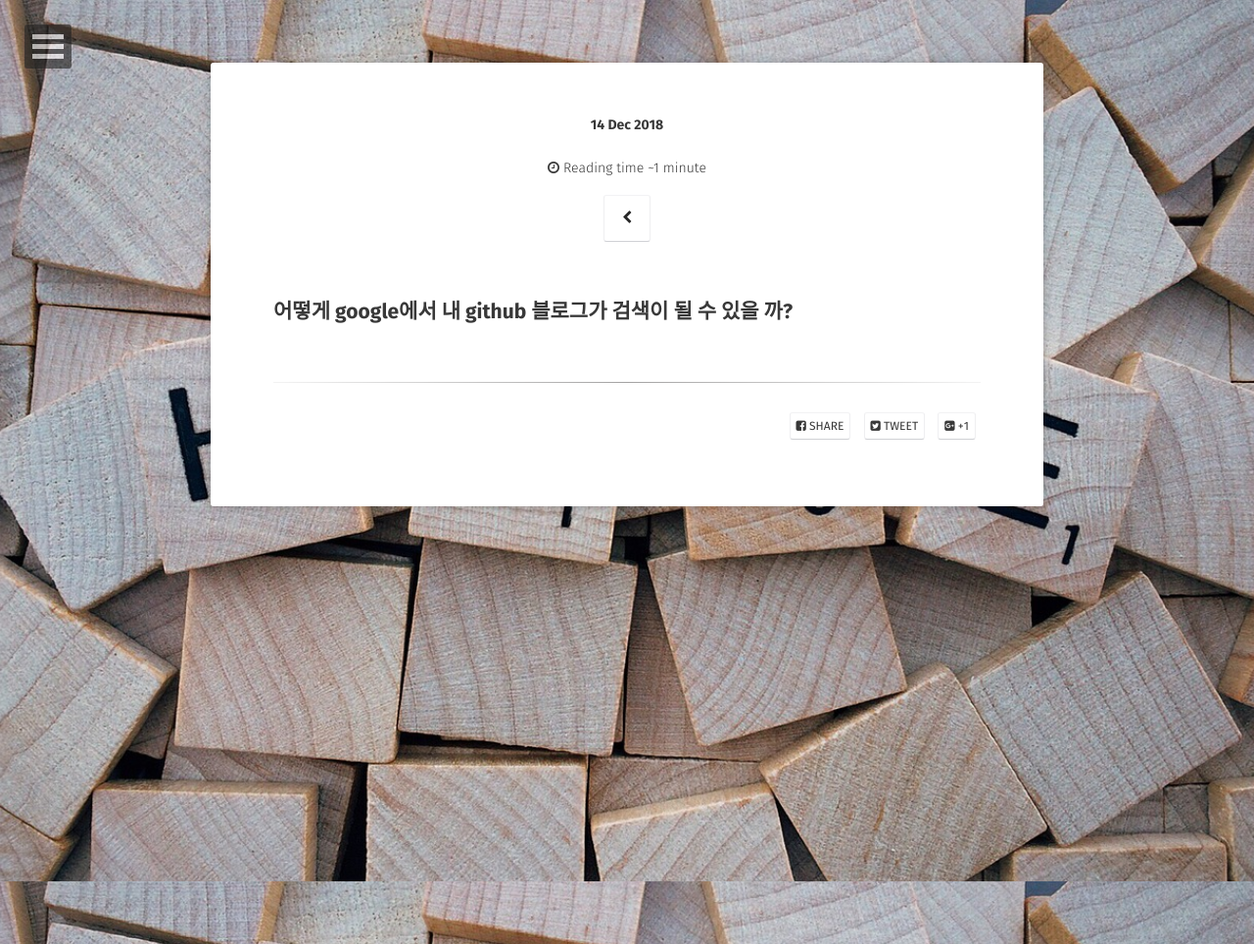
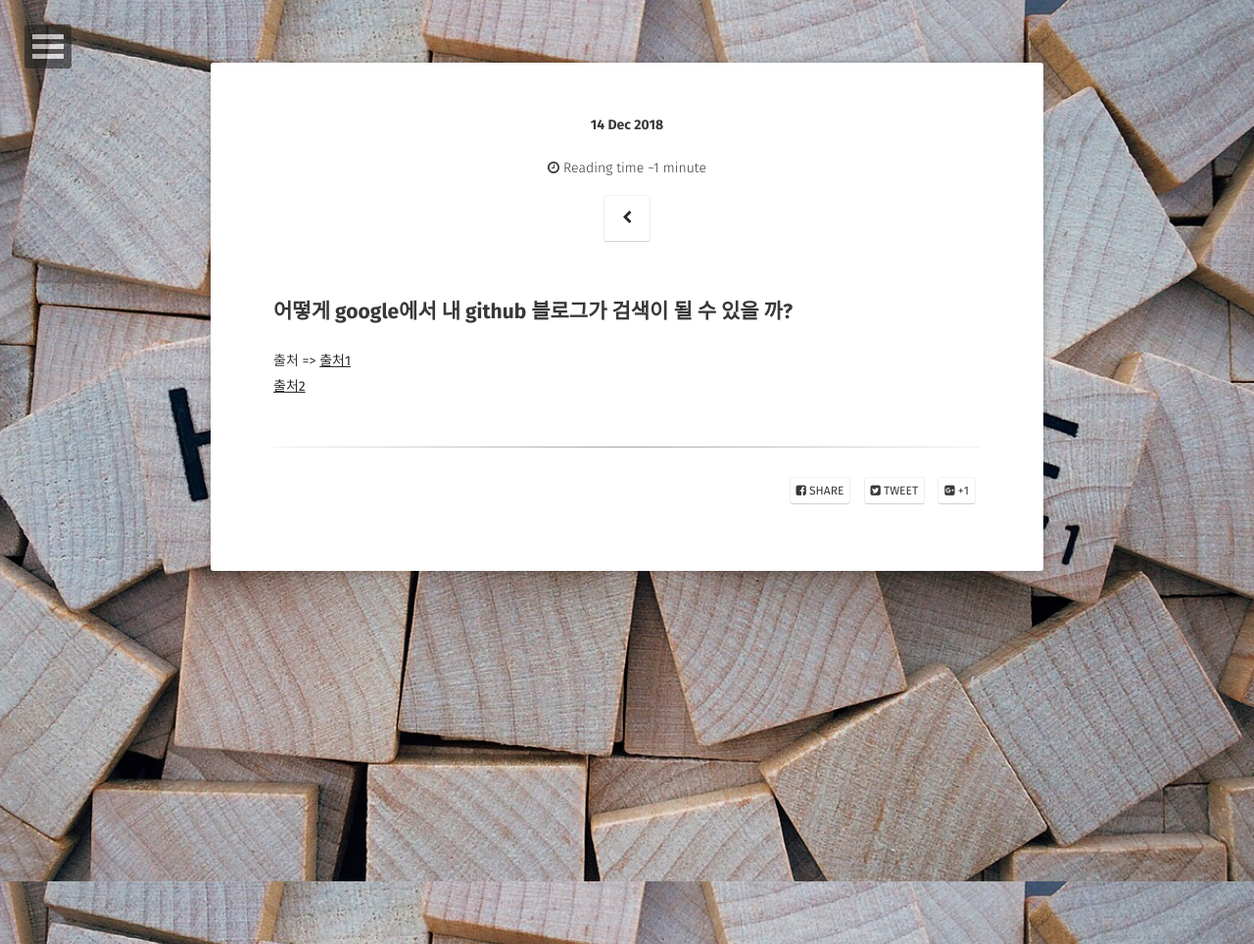
Before and after one commit to Jungjihyuk/JH_Life, a Jekyll site: the page built from _posts/2018-12-14-검색설정.md, in a window 1280 px wide. Shown: the whole page at 98% size. Built offline with Jekyll 4.4.1, drawn with Linux system fonts in a browser that asks for light colours; some web fonts are replaced; our own code applies the rules of GitHub Pages for plain Markdown files; comment, search, counter and statistics services are not loaded.

Commit message:
검색설정 수정

```diff
--- a/_posts/2018-12-14-검색설정.md
+++ b/_posts/2018-12-14-검색설정.md
@@ -11,3 +11,7 @@
 ---
 
 ## 어떻게 google에서 내 github 블로그가 검색이 될 수 있을 까?
+
+
+출처 => [출처1](jinyongjeong.github.io/2017/01/13/blog_make_searched) <br>
+        [출처2](https://www.twinword.co.kr/blog/basic-technical-seo)
```
